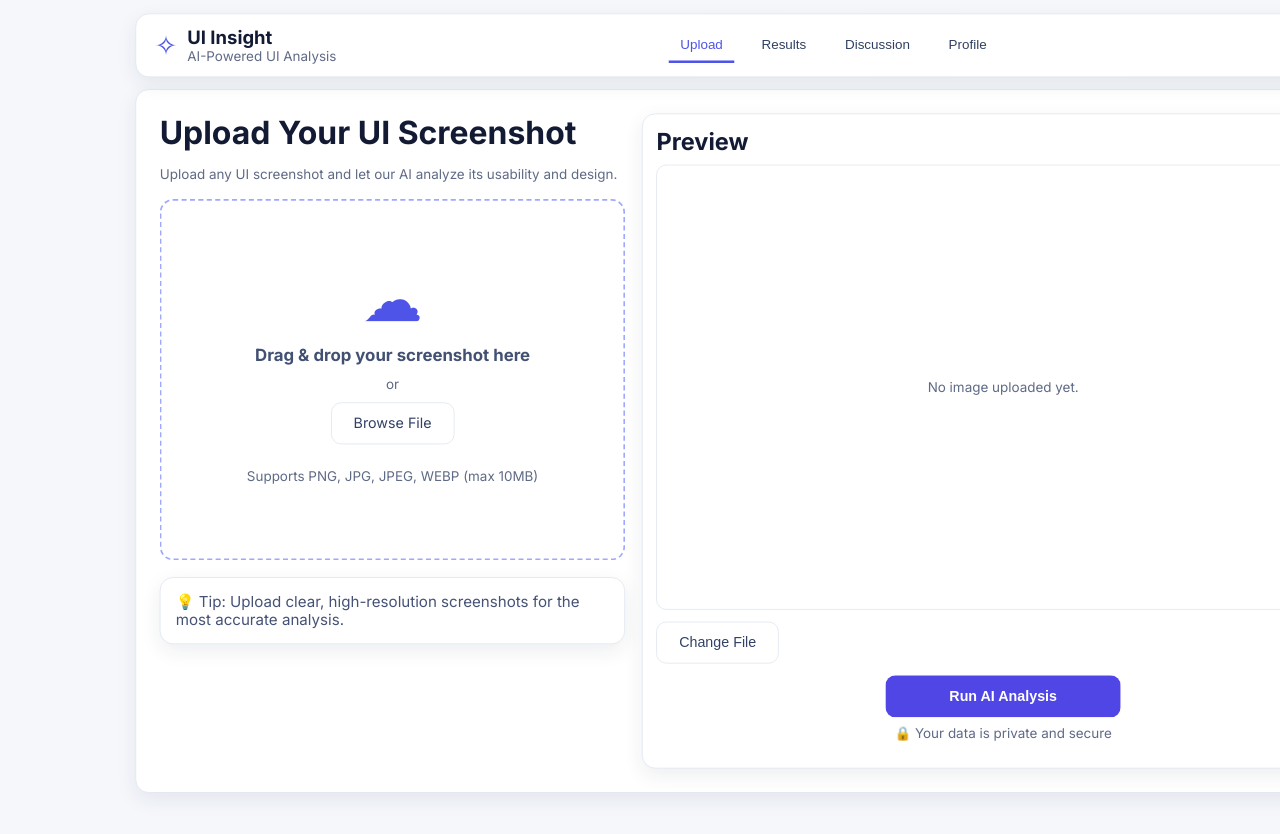
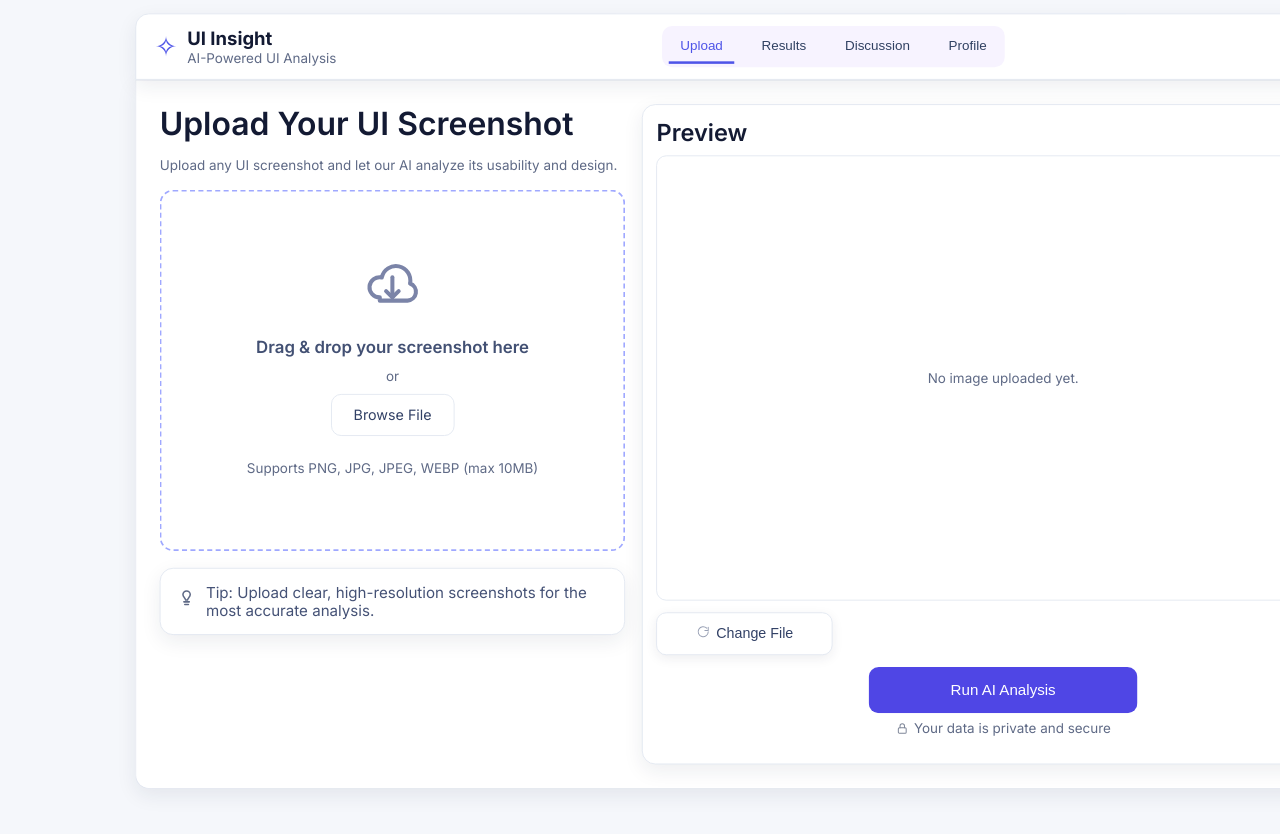
Before and after one commit to Zhaochen922/625_project, a website: page public/index.html in a window 1280 px wide. Shown: the top 834 px of the page. Drawn offline with Linux system fonts and the light colour scheme; no server answers.

Commit message:
Refine typography, spacing, and icon styling across UI

```diff
--- a/public/index.html
+++ b/public/index.html
@@ -6,7 +6,7 @@
   <title>UI Insight</title>
   <link rel="preconnect" href="https://fonts.googleapis.com">
   <link rel="preconnect" href="https://fonts.gstatic.com" crossorigin>
-  <link href="https://fonts.googleapis.com/css2?family=Inter:wght@400;500;600;700;800&display=swap" rel="stylesheet">
+  <link href="https://fonts.googleapis.com/css2?family=Inter:wght@400;500;600;700&display=swap" rel="stylesheet">
   <link rel="stylesheet" href="/styles.css" />
 </head>
 <body>
@@ -45,13 +45,13 @@
             <p class="muted">Upload any UI screenshot and let our AI analyze its usability and design.</p>
             <label id="dropZone" class="drop-zone">
               <input id="fileInput" type="file" accept="image/png,image/jpg,image/jpeg,image/webp" hidden>
-              <div class="upload-icon">☁︎</div>
+              <div class="upload-icon" aria-hidden="true"><svg viewBox="0 0 24 24"><path d="M7 18a4 4 0 1 1 .8-7.9A5.5 5.5 0 0 1 19 12.5a3.5 3.5 0 0 1-1 6.8H7z"></path><path d="M12 10v8"></path><path d="M9.5 15.5 12 18l2.5-2.5"></path></svg></div>
               <h3>Drag & drop your screenshot here</h3>
               <div class="muted">or</div>
               <span class="btn secondary">Browse File</span>
               <p class="muted small">Supports PNG, JPG, JPEG, WEBP (max 10MB)</p>
             </label>
-            <div class="tip card">💡 Tip: Upload clear, high-resolution screenshots for the most accurate analysis.</div>
+            <div class="tip card"><span class="tip-icon" aria-hidden="true"><svg viewBox="0 0 24 24"><path d="M9 18h6"></path><path d="M10 21h4"></path><path d="M8 10a4 4 0 1 1 8 0c0 1.7-.8 2.5-1.6 3.4-.6.7-1.2 1.4-1.4 2.6h-2c-.2-1.2-.8-1.9-1.4-2.6C8.8 12.5 8 11.7 8 10z"></path></svg></span><span>Tip: Upload clear, high-resolution screenshots for the most accurate analysis.</span></div>
           </div>
           <div class="upload-right card">
             <h2>Preview</h2>
@@ -59,9 +59,9 @@
               <img id="previewImage" alt="Upload preview" />
               <div id="previewPlaceholder" class="muted">No image uploaded yet.</div>
             </div>
-            <button id="changeFileBtn" class="btn secondary">Change File</button>
+            <button id="changeFileBtn" class="btn secondary icon-btn"><span class="btn-icon" aria-hidden="true"><svg viewBox="0 0 24 24"><path d="M21 12a9 9 0 1 1-2.64-6.36"></path><path d="M21 4v6h-6"></path></svg></span>Change File</button>
             <button id="runAnalysisBtn" class="btn analysis-btn">Run AI Analysis</button>
-            <p class="muted center upload-privacy">🔒 Your data is private and secure</p>
+            <p class="muted center upload-privacy"><span class="inline-icon" aria-hidden="true"><svg viewBox="0 0 24 24"><rect x="5" y="11" width="14" height="10" rx="2"></rect><path d="M8 11V8a4 4 0 0 1 8 0v3"></path></svg></span>Your data is private and secure</p>
           </div>
         </div>
       </section>
@@ -72,7 +72,7 @@
             <h1>Analysis Results</h1>
             <p class="muted">AI identified usability issues and suggested practical improvements.</p>
           </div>
-          <button class="btn secondary">Download Report</button>
+          <button class="btn secondary download-btn"><span class="btn-icon" aria-hidden="true"><svg viewBox="0 0 24 24"><path d="M12 4v11"></path><path d="M8.5 11.5 12 15l3.5-3.5"></path><path d="M5 19h14"></path></svg></span>Download Report</button>
         </div>
         <div class="results-grid">
           <div>
--- a/public/styles.css
+++ b/public/styles.css
@@ -344,3 +344,25 @@
     max-width: 100%;
   }
 }
+
+/* visual refinement */
+body { font-weight: 400; }
+h1 { font-size: 38px; margin: 0 0 8px; font-weight: 600; }
+h2 { font-size: 28px; margin: 0; font-weight: 560; }
+h3 { font-size: 20px; margin: 0; font-weight: 520; }
+.muted, p, label, .btn, .tab, .chip { font-weight: 400; }
+.row-between.section-title h2 { font-weight: 540; }
+#suggestionsList .item-card h3 { font-weight: 400; }
+.main { margin-top: 0; border-top-left-radius: 0; border-top-right-radius: 0; border-top: 1px solid #e8ebf2; }
+.top-nav { border-bottom-left-radius: 0; border-bottom-right-radius: 0; margin-bottom: 0; }
+.tabs { background: #f7f3ff; border-radius: 12px; padding: 4px 8px; }
+.upload-icon { color: #7b84a8; }
+.upload-icon svg { width: 72px; height: 72px; fill: none; stroke: currentColor; stroke-width: 1.6; stroke-linecap: round; stroke-linejoin: round; }
+.tip { display: flex; align-items: flex-start; gap: 10px; }
+.tip-icon svg { width: 26px; height: 26px; margin-top: 2px; fill: none; stroke: #5f6a86; stroke-width: 1.7; stroke-linecap: round; stroke-linejoin: round; }
+.icon-btn { display: inline-flex; align-items: center; justify-content: center; gap: 8px; box-shadow: 0 4px 14px rgba(34, 42, 70, 0.08); margin: 0 auto; }
+#changeFileBtn { min-width: 210px; }
+#runAnalysisBtn { width: 320px; padding: 16px 28px; font-size: 18px; }
+.download-btn { box-shadow: 0 4px 14px rgba(54, 62, 88, 0.1); }
+.btn-icon svg { width: 16px; height: 16px; fill: none; stroke: #99a1b5; stroke-width: 1.8; stroke-linecap: round; stroke-linejoin: round; }
+.inline-icon svg { width: 16px; height: 16px; vertical-align: -2px; margin-right: 6px; fill: none; stroke: #7f8799; stroke-width: 1.8; stroke-linecap: round; stroke-linejoin: round; }
```
